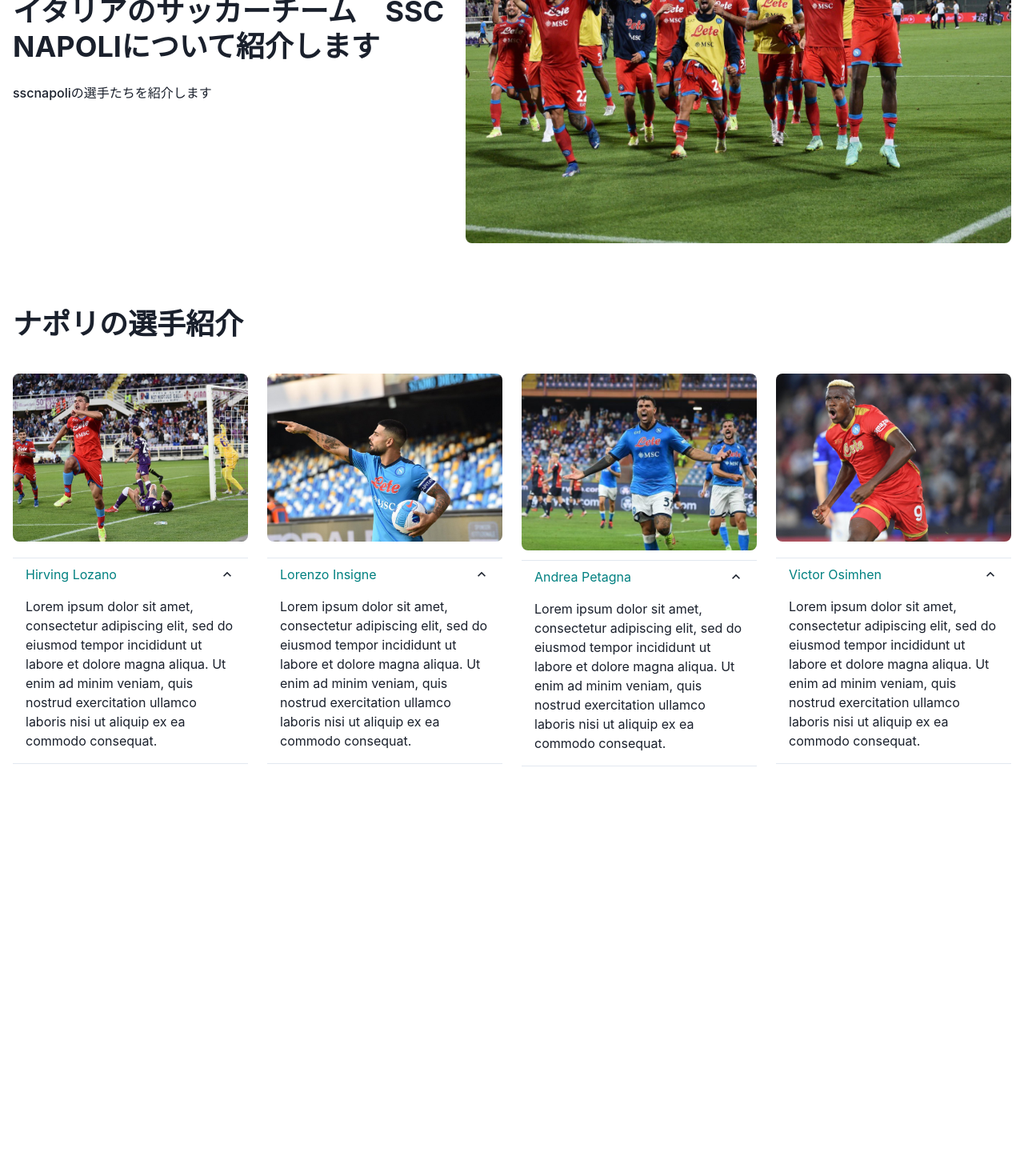
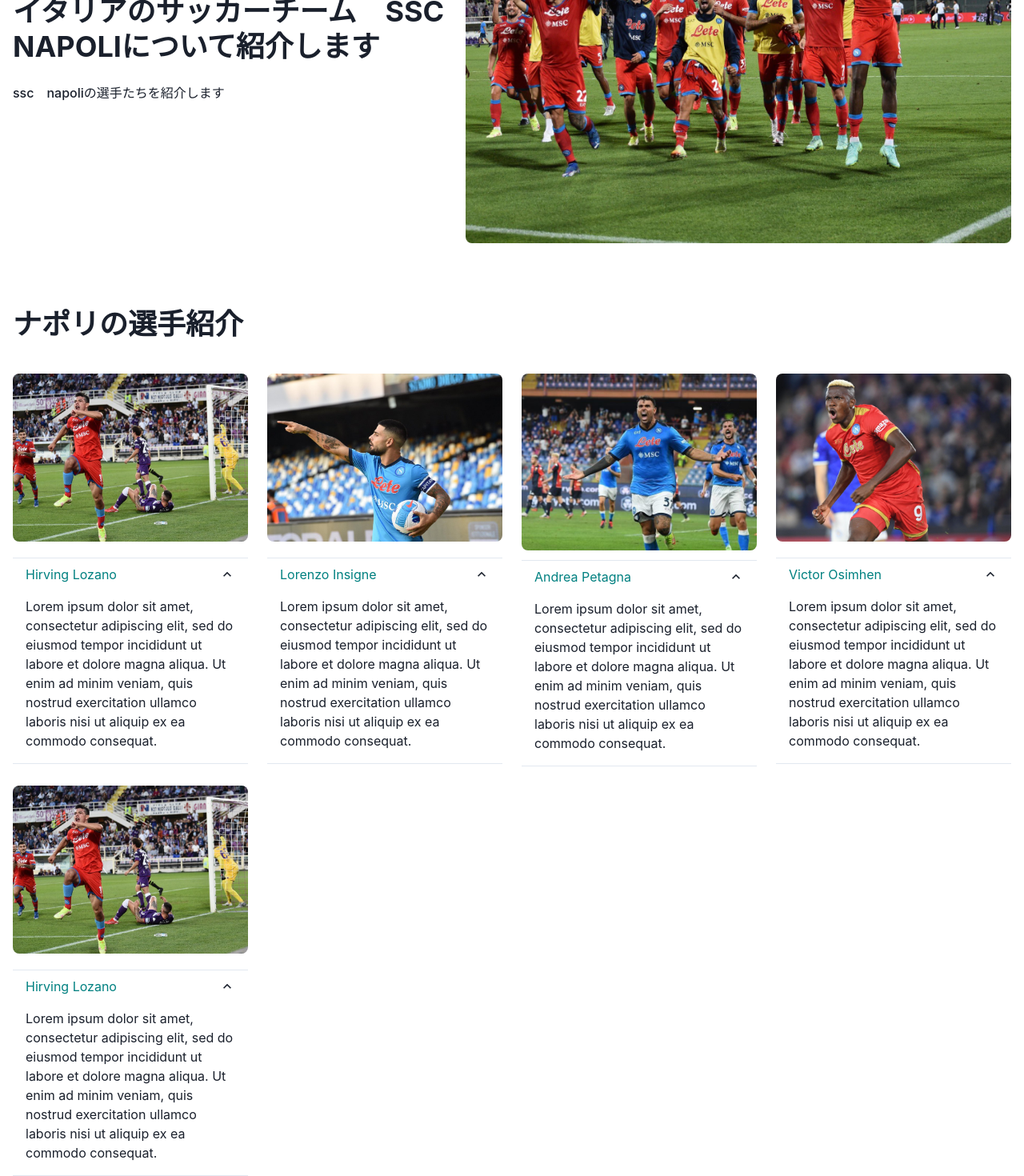
Before and after one commit to RickTurbo/napoli-Introduction, a React (Create React App) app: page / in a window 1280 px wide. Shown: the part 353-1823 px from the top of the page at 80% size. Before the commit the page ends 1311 px from the top, so only its background shows below. Built offline with nearby package versions, Linux system fonts and the light colour scheme.

Commit message:
微調整

```diff
--- a/src/components/Banner.jsx
+++ b/src/components/Banner.jsx
@@ -21,9 +21,9 @@
   return (
     <>
       <header>
-        <Flex alignItems="center" justifyContent="space-between" ml={6} mr={6}>
-          <Box>
-            <Image boxSize="90px" src={napoliLogo} alt="brand" />
+        <Flex alignItems="center" justifyContent="space-between" ml={6} mr={6} bg='gray'>
+          <Box zIndex='2'>
+            <Image boxSize="90px" src={napoliLogo} alt="brand"  />
           </Box>
           <Box>
             <Button pr={3} colorScheme="gray.600" fontSize="lg" variant="link">
@@ -56,7 +56,7 @@
                 </Box>
               </Heading>
               <Box mt="6" fontWeight="medium">
-                sscnapoliの選手たちを紹介します
+                ssc　napoliの選手たちを紹介します
               </Box>
             </Box>
 
@@ -172,6 +172,27 @@
               </AccordionItem>
             </Accordion>
           </Box>
+          <Box>
+            <Image w="100%" src={Lozano} borderRadius="lg" />
+            <Accordion defaultIndex={[0]} allowMultiple mt={5}>
+              <AccordionItem>
+                <h2>
+                  <AccordionButton>
+                    <Box flex="1" textAlign="left" color="teal"　>
+                      Hirving Lozano
+                    </Box>
+                    <AccordionIcon />
+                  </AccordionButton>
+                </h2>
+                <AccordionPanel pb={4}>
+                  Lorem ipsum dolor sit amet, consectetur adipiscing elit, sed
+                  do eiusmod tempor incididunt ut labore et dolore magna aliqua.
+                  Ut enim ad minim veniam, quis nostrud exercitation ullamco
+                  laboris nisi ut aliquip ex ea commodo consequat.
+                </AccordionPanel>
+              </AccordionItem>
+            </Accordion>
+          </Box>
         </Grid>
       </Container>
     </>
```
